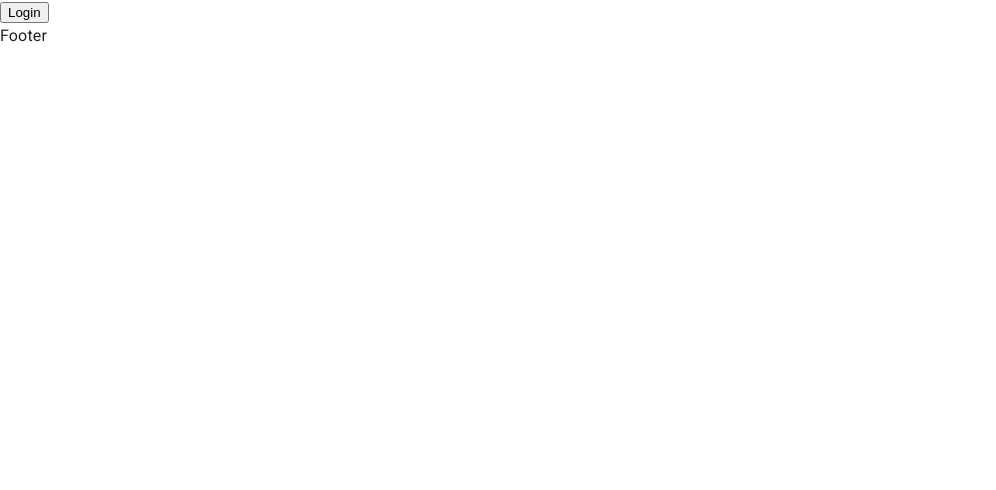
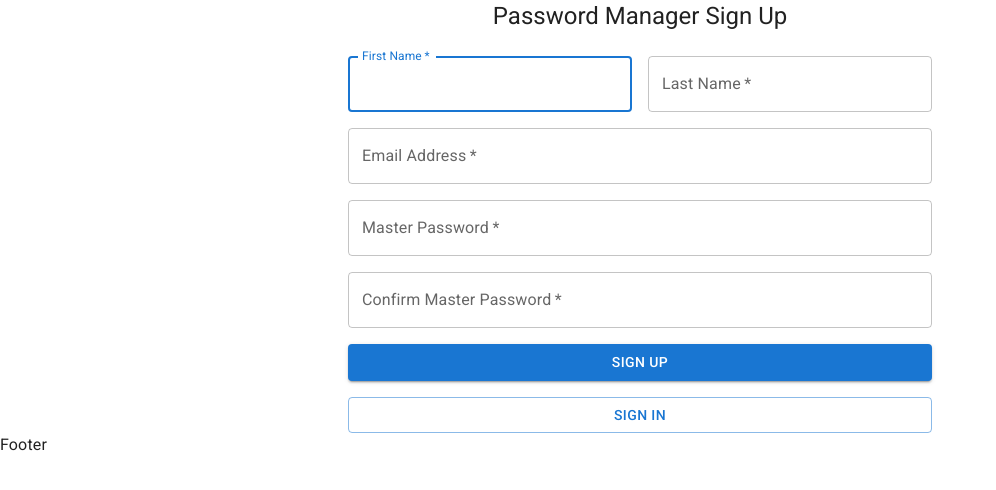
Before and after one commit to adonyssantos/password-manager, a React (Vite) app: page /signup in a window 1280 px wide. Before the commit this address led to /. Shown: the top 490 px of the page, without its empty margins (0-996 px from the left). Built offline with nearby package versions, Linux system fonts and the light colour scheme.

Commit message:
Add SignUp and SignIn views

```diff
--- a/src/App.tsx
+++ b/src/App.tsx
@@ -1,4 +1,4 @@
-import { Home, Layout, Login, Profile } from './views';
+import { Home, Layout, SignIn, Profile, SignUp } from './views';
 import { Routes, Route, Navigate } from 'react-router-dom';
 import { useUserState } from './hooks/user';
 
@@ -14,7 +14,10 @@ const HomeApp = () => {
             <Route path="profile" element={<Profile />} />
           </>
         ) : (
-          <Route index element={<Login />} />
+          <>
+            <Route index element={<SignIn />} />
+            <Route path="signup" element={<SignUp />} />
+          </>
         )}
       </Route>
       <Route path="*" element={<Navigate to="/" />} />
--- a/src/views/index.ts
+++ b/src/views/index.ts
@@ -1,4 +1,5 @@
 export { default as Home } from './home';
 export { default as Layout } from './layout';
-export { default as Login } from './login';
+export { default as SignUp } from './signup';
+export { default as SignIn } from './signin';
 export { default as Profile } from './profile';
--- a/src/views/login.tsx
+++ /dev/null
@@ -1,24 +0,0 @@
-import { useUserState } from '../hooks';
-
-const Login = () => {
-  const { setUser } = useUserState();
-
-  return (
-    <div>
-      <button
-        onClick={() => {
-          setUser({
-            uid: '1',
-            email: 'dev@adonys.me',
-            masterPassword: '123456',
-            displayName: 'Adonys Santos',
-          });
-        }}
-      >
-        Login
-      </button>
-    </div>
-  );
-};
-
-export default Login;
--- /dev/null
+++ b/src/views/signin.tsx
@@ -0,0 +1,70 @@
+import { Box, Button, TextField, Typography } from '@mui/material';
+import { Link } from 'react-router-dom';
+import { User } from '../types';
+import { useUserState } from '../hooks';
+import React from 'react';
+
+const SignIn = () => {
+  const [disableButton, setDisableButton] = React.useState<boolean>(false);
+  const { setUser } = useUserState();
+
+  const handleSubmit = (event: React.FormEvent<HTMLFormElement>) => {
+    const data = new FormData(event.currentTarget);
+    const email = data.get('email') as User['email'];
+    const masterPassword = data.get('masterPassword') as User['masterPassword'];
+
+    event.preventDefault();
+    setDisableButton(true);
+
+    if (!data.get('email') || !data.get('masterPassword') || !data) {
+      setDisableButton(false);
+      alert('Please fill all fields');
+      return;
+    }
+
+    // Signin code...
+    setTimeout(() => {
+      setUser({
+        uid: Math.random().toString(16),
+        email,
+        masterPassword,
+        displayName: email,
+      });
+    }, 3000);
+  };
+
+  return (
+    <Box
+      sx={{
+        display: 'flex',
+        flexDirection: 'column',
+        alignItems: 'center',
+      }}
+    >
+      <Typography component="h2" variant="h5">
+        Password Manager Sign In
+      </Typography>
+      <Box component="form" onSubmit={handleSubmit} sx={{ maxWidth: 'sm', mt: 3 }}>
+        <TextField margin="normal" required fullWidth id="email" label="Email Address" name="email" autoComplete="email" autoFocus />
+        <TextField
+          margin="normal"
+          required
+          fullWidth
+          name="masterPassword"
+          label="Master Password"
+          type="password"
+          id="masterPassword"
+          autoComplete="current-master-password"
+        />
+        <Button type="submit" fullWidth variant="contained" sx={{ mt: 2 }} color="primary" disabled={disableButton}>
+          Sign In
+        </Button>
+        <Button to="signup" type="button" fullWidth variant="outlined" sx={{ mt: 2 }} component={Link}>
+          Sign Up
+        </Button>
+      </Box>
+    </Box>
+  );
+};
+
+export default SignIn;
--- /dev/null
+++ b/src/views/signup.tsx
@@ -0,0 +1,140 @@
+import { Box, Button, Grid, TextField, Typography } from '@mui/material';
+import { Link } from 'react-router-dom';
+import { User } from '../types';
+import { useUserState } from '../hooks';
+import React from 'react';
+
+const SignUp = () => {
+  const [disableButton, setDisableButton] = React.useState<boolean>(false);
+  const { setUser } = useUserState();
+
+  const handleSubmit = (event: React.FormEvent<HTMLFormElement>) => {
+    const data = new FormData(event.currentTarget);
+    const displayName = `${data.get('firstName')} ${data.get('lastName')}`;
+    const email = data.get('email') as User['email'];
+    const masterPassword = data.get('masterPassword') as User['masterPassword'];
+    const confirmMasterPassword = data.get('confirmMasterPassword') as User['masterPassword'];
+
+    event.preventDefault();
+    setDisableButton(true);
+
+    if (!email || !masterPassword || !data) {
+      setDisableButton(false);
+      alert('Please fill all fields');
+      return;
+    }
+
+    if (masterPassword !== confirmMasterPassword) {
+      setDisableButton(false);
+      alert('Passwords do not match');
+      return;
+    }
+
+    if (masterPassword.length < 15) {
+      setDisableButton(false);
+      alert('Password must be at least 16 characters');
+      return;
+    }
+
+    const regex = /\d{2,}/;
+    if (!regex.test(masterPassword)) {
+      setDisableButton(false);
+      alert('Password must have at least 2 numbers');
+      return;
+    }
+
+    const regex2 = /[A-Z]/;
+    if (!regex2.test(masterPassword)) {
+      setDisableButton(false);
+      alert('Password must have at least 1 uppercase letter');
+      return;
+    }
+
+    const regex3 = /[a-z]/;
+    if (!regex3.test(masterPassword)) {
+      setDisableButton(false);
+      alert('Password must have at least 1 lowercase letter');
+      return;
+    }
+
+    const regex4 = /[!@#$%^&*()_+\-=[\]{};':"\\|,.<>/?]/;
+    if (!regex4.test(masterPassword)) {
+      setDisableButton(false);
+      alert('Password must have at least 2 special characters');
+      return;
+    }
+
+    // Signun code...
+    setTimeout(() => {
+      setUser({
+        uid: Math.random().toString(16),
+        email,
+        masterPassword,
+        displayName,
+      });
+    }, 3000);
+  };
+
+  return (
+    <Box
+      sx={{
+        display: 'flex',
+        flexDirection: 'column',
+        alignItems: 'center',
+      }}
+    >
+      <Typography component="h2" variant="h5">
+        Password Manager Sign Up
+      </Typography>
+      <Box component="form" onSubmit={handleSubmit} sx={{ mt: 3 }}>
+        <Grid
+          container
+          spacing={2}
+          sx={{
+            maxWidth: 'sm',
+          }}
+        >
+          <Grid item xs={12} sm={6}>
+            <TextField autoComplete="given-name" name="firstName" required fullWidth id="firstName" label="First Name" autoFocus />
+          </Grid>
+          <Grid item xs={12} sm={6}>
+            <TextField required fullWidth id="lastName" label="Last Name" name="lastName" autoComplete="family-name" />
+          </Grid>
+          <Grid item xs={12}>
+            <TextField required fullWidth id="email" label="Email Address" name="email" autoComplete="email" />
+          </Grid>
+          <Grid item xs={12}>
+            <TextField
+              required
+              fullWidth
+              name="masterPassword"
+              label="Master Password"
+              type="password"
+              id="masterPassword"
+              autoComplete="new-password-password"
+            />
+          </Grid>
+          <Grid item xs={12}>
+            <TextField
+              required
+              fullWidth
+              name="confirmMasterPassword"
+              label="Confirm Master Password"
+              type="password"
+              id="confirmMasterPassword"
+              autoComplete="confirm-password-password"
+            />
+          </Grid>
+        </Grid>
+        <Button type="submit" fullWidth variant="contained" sx={{ mt: 2 }} color="primary" disabled={disableButton}>
+          Sign Up
+        </Button>
+        <Button to="/" type="button" fullWidth variant="outlined" sx={{ mt: 2 }} component={Link}>
+          Sign In
+        </Button>
+      </Box>
+    </Box>
+  );
+};
+
+export default SignUp;
```
